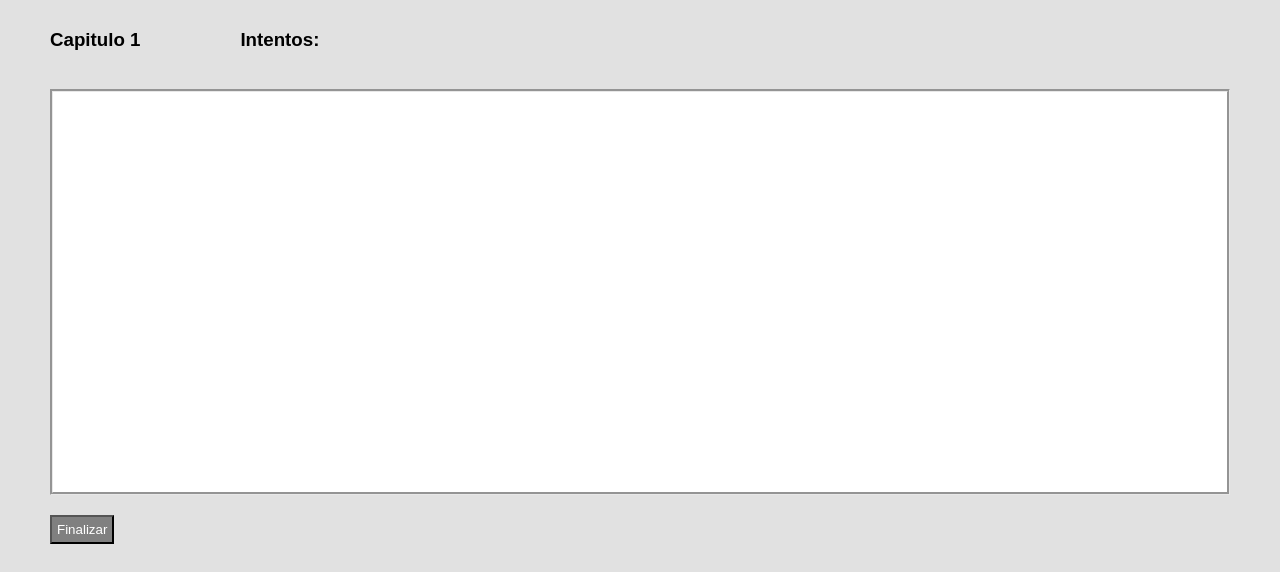
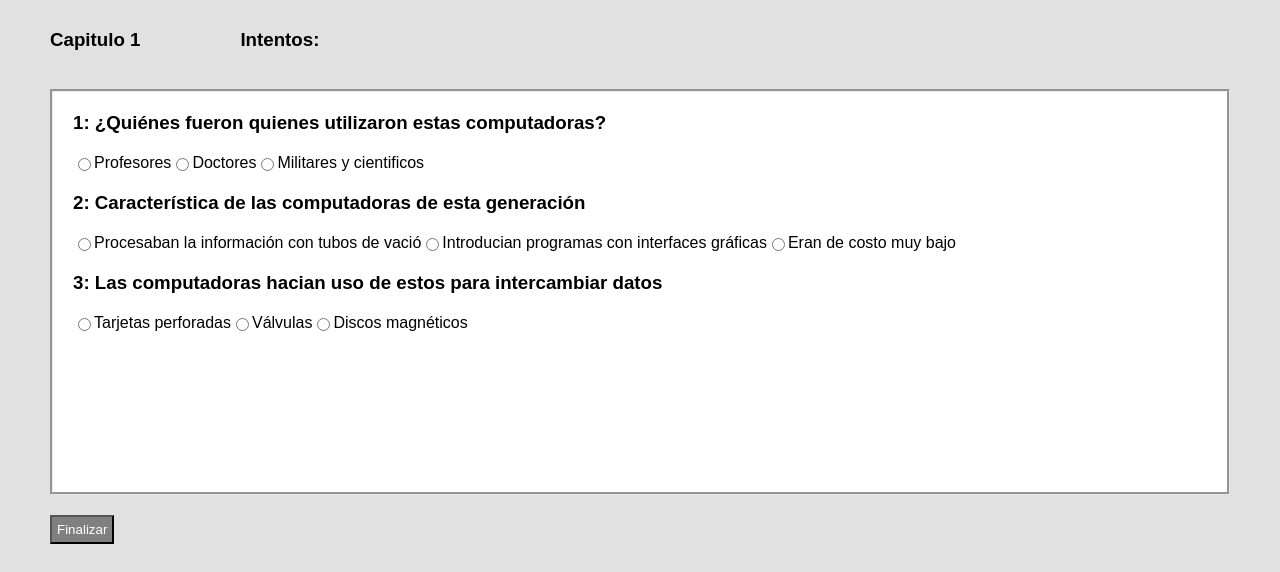
Before and after one commit to OmarVerdugo/ProyectoIS2, a PHP site: page /ProyectoIS2/examenCap1.php in a window 1280 px wide. Shown: the part 88-660 px from the top of the page. Run offline with PHP 8.4, Linux system fonts and the light colour scheme; some libraries are stand-ins or nearby versions.

Commit message:
generacion de examen 1
se generan 3 preguntas aleatoriamente de un pool de 6

```diff
--- a/css/eval.css
+++ b/css/eval.css
@@ -22,3 +22,13 @@
 	padding: 5px;
 	margin: 0 50px;
 }
+
+.preg{
+	margin: 20px 20px;
+}
+
+.resp{
+	display: flex;
+	margin-left: 20px;
+	margin-right: 100px;
+}
--- a/examenCap1.php
+++ b/examenCap1.php
@@ -12,10 +12,142 @@
 		<?php # numero de intentos pendiente ?>
 	</div>
 
+
 	<div class="exam">
+	<?php
+		$PREGUNTAS[1] = 1 ;
+		$PREGUNTAS[2] = 2 ;
+		$PREGUNTAS[3] = 3 ;
+		$PREGUNTAS[4] = 4 ;
+		$PREGUNTAS[5] = 5 ;
+		$PREGUNTAS[6] = 6 ;
+
+		$n = -1;
+		$USADOS[1] = 0;
+		$USADOS[2] = 0;
+		$USADOS[3] = 0;
+
+		for ($i=1; $i <4 ; $i++)
+		{
+			$n = rand(1, 6);
+			while($n == $USADOS[1] or $n == $USADOS[2] or $n == $USADOS[3] or $n == -1) {
+				$n = rand(1, 6);
+			}
 
 
+			switch ($PREGUNTAS[$n])
+				{
+				case 1:
+					echo "<h3 class=\"preg\">".$i.": ¿Qué años abarca la primera generación?</h3>";
+					echo "<div class=\"resp\">";
+
+					echo "<input type=\"radio\" name=\"pre1\" value=\"true\" id=\"pre1_1\"/>";
+					echo "<label for=\"pre1_1\">1946-1959</label>";
+
+					echo "<input type=\"radio\" name=\"pre1\" value=\"false\" id=\"pre1_2\"/>";
+					echo "<label for=\"pre1_2\">1946-1959</label>";
+
+					echo "<input type=\"radio\" name=\"pre1\" value=\"false\" id=\"pre1_3\"/>";
+					echo "<label for=\"pre1_3\">1944-1959</label>";
+
+					echo "</div>";
+					break;
+
+				case 2:
+					echo  "<h3 class=\"preg\">".$i.": Las computadoras hacian uso de estos para intercambiar datos</h3>";
+
+					echo "<div class=\"resp\">";
+
+					echo "<input type=\"radio\" name=\"pre2\" value=\"true\" id=\"pre2_1\"/>";
+					echo "<label for=\"pre2_1\">Tarjetas perforadas</label>";
+
+					echo "<input type=\"radio\" name=\"pre2\" value=\"false\" id=\"pre2_2\"/>";
+					echo "<label for=\"pre2_2\">Válvulas</label>";
+
+					echo "<input type=\"radio\" name=\"pre2\" value=\"false\" id=\"pre2_3\"/>";
+					echo "<label for=\"pre2_3\">Discos magnéticos</label>";
+
+					echo "</div>";
+					break;
+
+				case 3:
+					echo "<h3 class=\"preg\">".$i.": Son componentes de las computadoras de esa generación</h3>";
+
+					echo "<div class=\"resp\">";
+
+					echo "<input type=\"radio\" name=\"pre3\" value=\"false\" id=\"pre3_1\"/>";
+					echo "<label for=\"pre3_1\">Discos sólidos</label>";
+
+					echo "<input type=\"radio\" name=\"pre3\" value=\"true\" id=\"pre3_2\"/>";
+					echo "<label for=\"pre3_2\">Válvulas y cilindros</label>";
+
+					echo "<input type=\"radio\" name=\"pre3\" value=\"false\" id=\"pre3_3\"/>";
+					echo "<label for=\"pre3_3\">GPUs</label>";
+
+					echo "</div>";
+					break;
+
+				case 4:
+					echo "<h3 class=\"preg\">".$i.": ¿Quiénes fueron quienes utilizaron estas computadoras?</h3>";
+
+					echo "<div class=\"resp\">";
+
+					echo "<input type=\"radio\" name=\"pre4\" value=\"false\" id=\"pre4_1\"/>";
+					echo "<label for=\"pre4_1\">Profesores</label>";
+
+					echo "<input type=\"radio\" name=\"pre4\" value=\"false\" id=\"pre4_2\"/>";
+					echo "<label for=\"pre4_2\">Doctores</label>";
+
+					echo "<input type=\"radio\" name=\"pre4\" value=\"true\" id=\"pre4_3\"/>";
+					echo "<label for=\"pre4_3\">Militares y cientificos</label>";
+
+					echo "</div>";
+					break;
+
+				case 5:
+					echo "<h3 class=\"preg\">".$i.": Característica de las computadoras de esta generación</h3>";
+
+					echo "<div class=\"resp\">";
+
+					echo "<input type=\"radio\" name=\"pre5\" value=\"true\" id=\"pre5_1\"/>";
+					echo "<label for=\"pre5_1\">Procesaban la información con tubos de vació</label>";
+
+					echo "<input type=\"radio\" name=\"pre5\" value=\"false\" id=\"pre5_2\"/>";
+					echo "<label for=\"pre5_2\">Introducian programas con interfaces gráficas</label>";
+
+					echo "<input type=\"radio\" name=\"pre5\" value=\"false\" id=\"pre5_3\"/>";
+					echo "<label for=\"pre5_3\">Eran de costo muy bajo</label>";
+
+					echo "</div>";
+					break;
+
+				case 6:
+					echo "<h3 class=\"preg\">".$i.": ¿Qué marca de computadoras dominaba en este periodo?</h3>";
+
+					echo "<div class=\"resp\">";
+
+					echo "<input type=\"radio\" name=\"pre6\" value=\"false\" id=\"pre6_1\"/>";
+					echo "<label for=\"pre6_1\">Microsoft</label>";
+
+					echo "<input type=\"radio\" name=\"pre6\" value=\"true\" id=\"pre6_2\"/>";
+					echo "<label for=\"pre6_2\">IBM</label>";
+
+					echo "<input type=\"radio\" name=\"pre6\" value=\"false\" id=\"pre6_3\"/>";
+					echo "<label for=\"pre6_3\">Apple</label>";
+
+					echo "</div>";
+					break;
+
+				default:
+					echo $n;
+					break;
+				}
+
+			$USADOS[$i] = $n;
+		}
+	 ?>
 	</div>
+	<form action="calExam.php" method="POST">
 	<div class="butDis"><button class="final">Finalizar</button></div>
 
 </body>
```
Also changed, not shown: calExamen.php (added).
